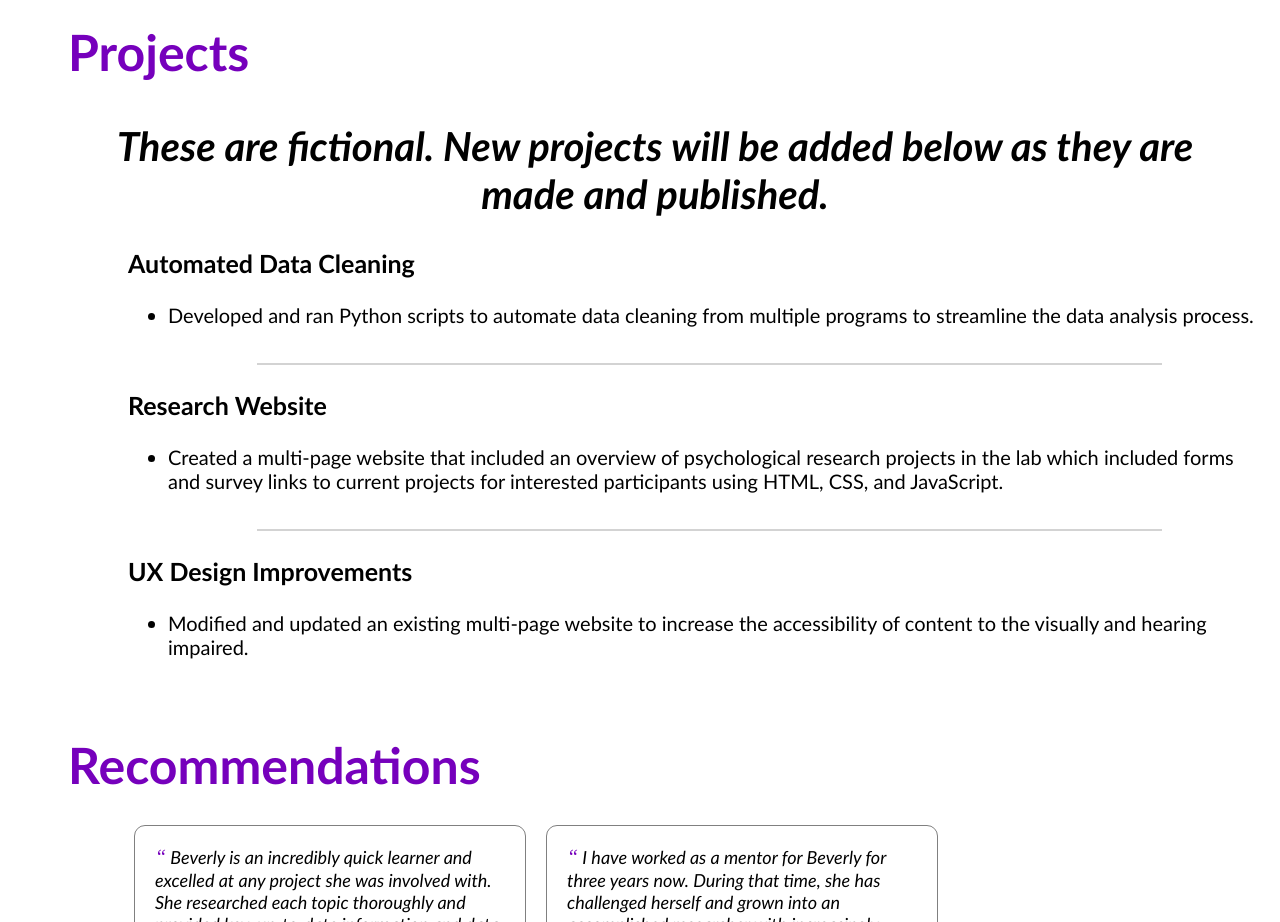
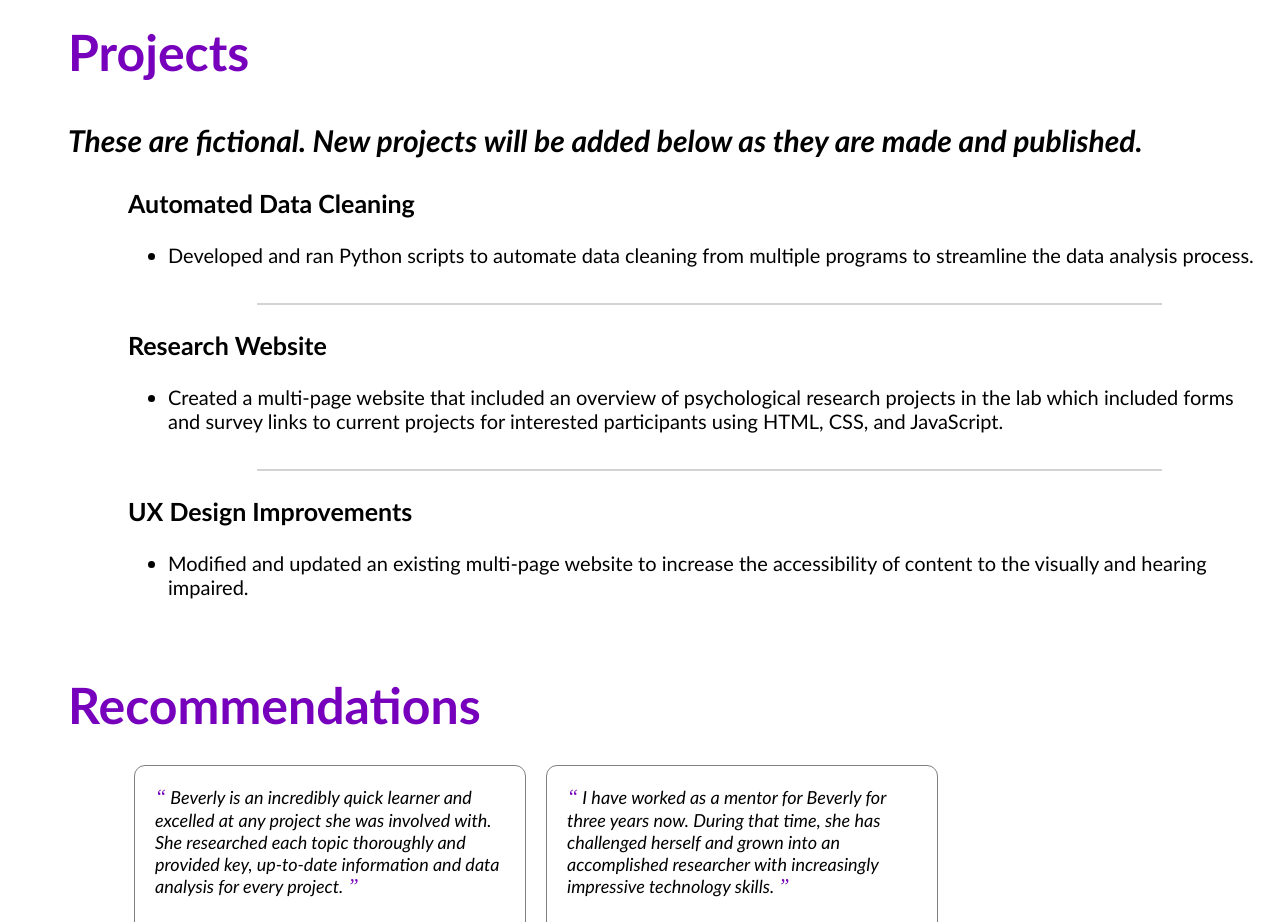
Before and after one commit to bvickrey/firstproject, a plain HTML site: page index.html in a window 1280 px wide. Shown: the part 1200-2122 px from the top of the page. Drawn offline with Linux system fonts and the light colour scheme.

Commit message:
style.css

```diff
--- a/style.css
+++ b/style.css
@@ -73,9 +73,9 @@ h2 {
 
 h4 {
   text-align: justify;
-  font-size: 40px;
+  font-size: 30px;
   font-style: italic;
-  text-align: center;
+  text-align: left;
   float: left;
   color: black;
   margin: 30px;
```
